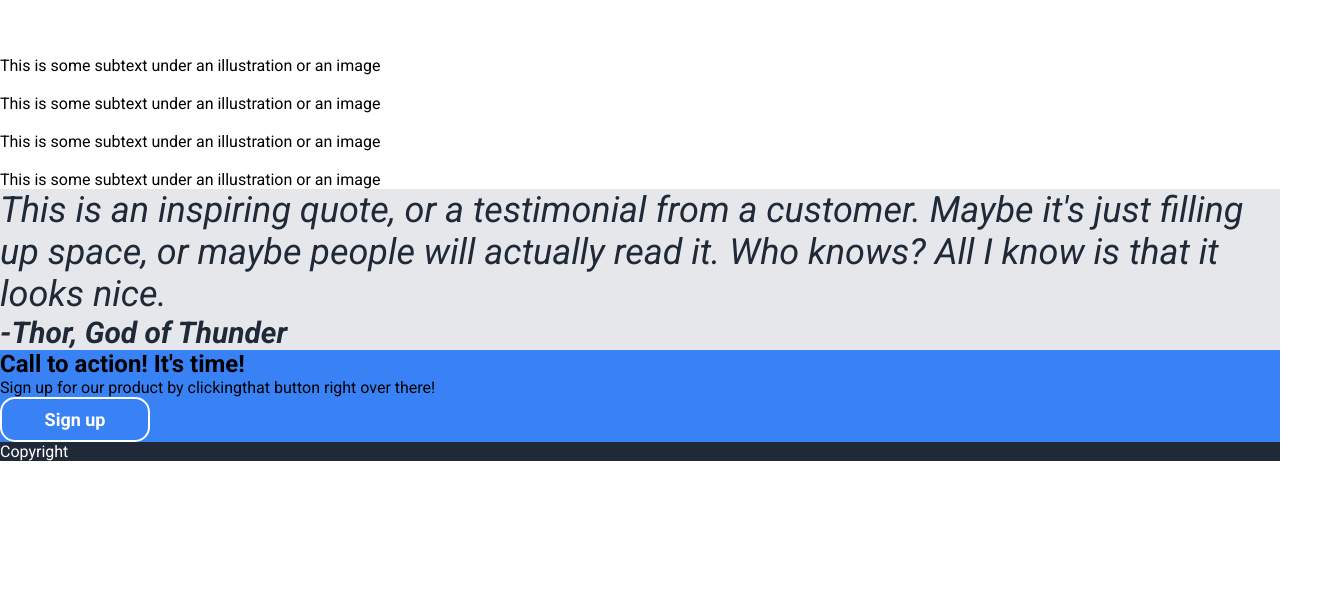
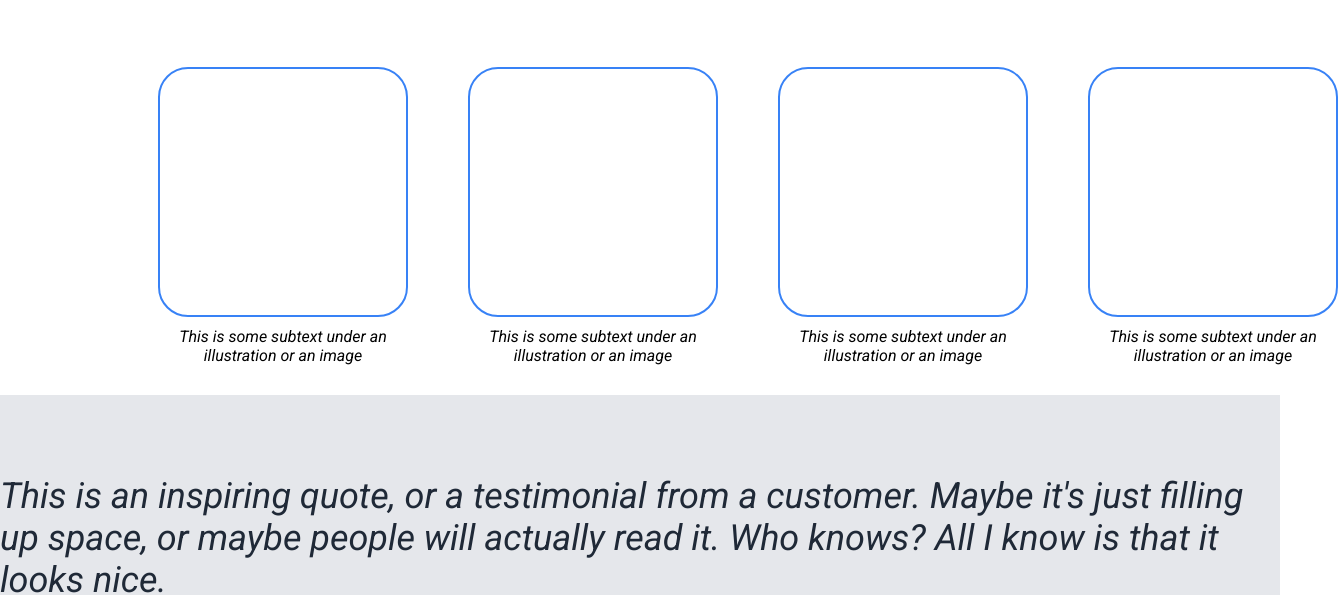
Before and after one commit to ArkadiuszJuraszek/Product-landing-TOP, a plain HTML site: page index.html in a window 1280 px wide. Shown: the part 599-1194 px from the top of the page, 1338 px wide, since content can reach past the window. Before the commit the page ends 1060 px from the top, so only its background shows below. Drawn offline with Linux system fonts and the light colour scheme.

Commit message:
Added more styling

```diff
--- a/index.html
+++ b/index.html
@@ -36,19 +36,27 @@
       <h2 class="informationh">Some random information</h2>
       <div class="img-div">
         <div class="imgcaption">
-          <img src="">
+          <div class="image">
+            <img src="">
+          </div>
           <p>This is some subtext under an illustration or an image</p>
         </div>
         <div class="imgcaption">
-          <img src="">
+          <div class="image">
+            <img src="">
+          </div>
           <p>This is some subtext under an illustration or an image</p>
         </div>
         <div class="imgcaption">
-          <img src="">
+          <div class="image">
+            <img src="">
+          </div>
           <p>This is some subtext under an illustration or an image</p>
         </div>
         <div class="imgcaption">
-          <img src="">
+          <div class="image">
+            <img src="">
+          </div>
           <p>This is some subtext under an illustration or an image</p>
         </div>
       </div>
--- a/style.css
+++ b/style.css
@@ -20,6 +20,10 @@ body {
 a {
     text-decoration: none;
     color: white;
+}
+
+a:hover {
+    color: red;
 }
 
 ul {
@@ -103,11 +107,46 @@ button {
     margin: 5vh;
 }
 
+.section-two {
+    min-height: 40vh;
+}
+
+.img-div {
+    display: flex;
+    justify-content: space-between;
+    margin: 0 10vw;
+}
+
+.image {
+    height: 250px;
+    width: 250px;
+    border: 2px solid #3882F6;
+    border-radius: 30px;
+}
+
+.imgcaption {
+    display: flex;
+    flex-direction: column;
+    justify-content: center;
+    align-items: center;
+    margin: 30px;
+    text-align: center;
+}
+
+.imgcaption p {
+    margin-top: 10px;
+    font-style: italic;
+}
+
 .section-three {
     background-color: #E5E7EB;
     font-size: 36px;
     color: #1F2937;
     font-style: italic;
+    min-height: 40vh;
+    display: flex;
+    flex-direction: column;
+    justify-content: center;
 }
 
 .notification button {
```
